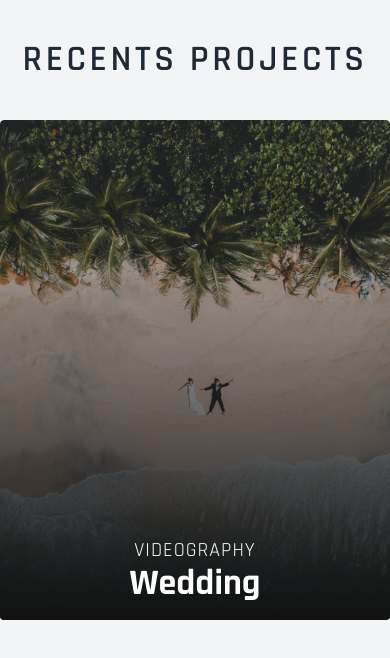
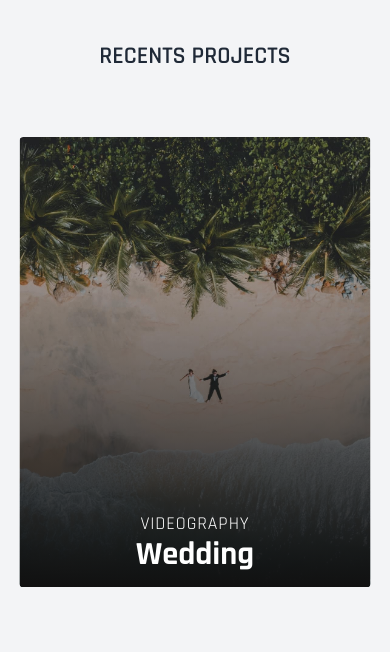
Before and after one commit to kevinesquea17/AutoUS-landingPage, a React (Vite) app: page / in a window 390 px wide. Shown: the top 658 px of the page. Built offline with nearby package versions, Linux system fonts and the light colour scheme.

Commit message:
responsive design

```diff
--- a/src/App.jsx
+++ b/src/App.jsx
@@ -6,7 +6,7 @@ const App = () => {
   return (
     <main className='font-Rajdhani bg-gray-100'>
       <section className='py-10 max-w-[70rem] mx-auto'>
-          <h2 className='text-4xl text-center font-semibold text-gray-800 uppercase tracking-widest'>Recents Projects</h2>
+          <h2 className='sm:text-4xl text-2xl text-center font-semibold text-gray-800 uppercase'>Recents Projects</h2>
           <div className='w-full mt-10'>
             <ListProject />
           </div>
--- a/src/components/Project.jsx
+++ b/src/components/Project.jsx
@@ -3,7 +3,7 @@ import React from 'react'
 const Project = ({index, project, indexSlide}) => {
 
     return (
-        <div key={project.id} className={`${indexSlide == index ? 'scale-100 before:opacity-100 before:delay-700' : 'scale-[.85]'} h-[500px] rounded overflow-hidden relative before:content[''] before:absolute before:top-0 before:left-0 before:w-full before:h-full before:bg-gradient-to-b from-transparent to-[#111111] before:opacity-0 before:transition-all before:duration-500 before:ease-in-expo`}>
+        <div key={project.id} className={`${indexSlide == index ? 'smscale-100 scale-90 before:opacity-100 before:delay-700' : 'scale-[.85]'} h-[500px] rounded overflow-hidden relative before:content[''] before:absolute before:top-0 before:left-0 before:w-full before:h-full before:bg-gradient-to-b from-transparent to-[#111111] before:opacity-0 before:transition-all before:duration-500 before:ease-in-expo`}>
             <img src={project.image} alt="" className='w-full h-full object-cover rounded' />
             {indexSlide == index && <div className='absolute bottom-4 left-0 w-full flex flex-col items-center z-10'>
             <h3 className='uppercase font-normal text-white tracking-wider text-xl'>Videography</h3>
```
